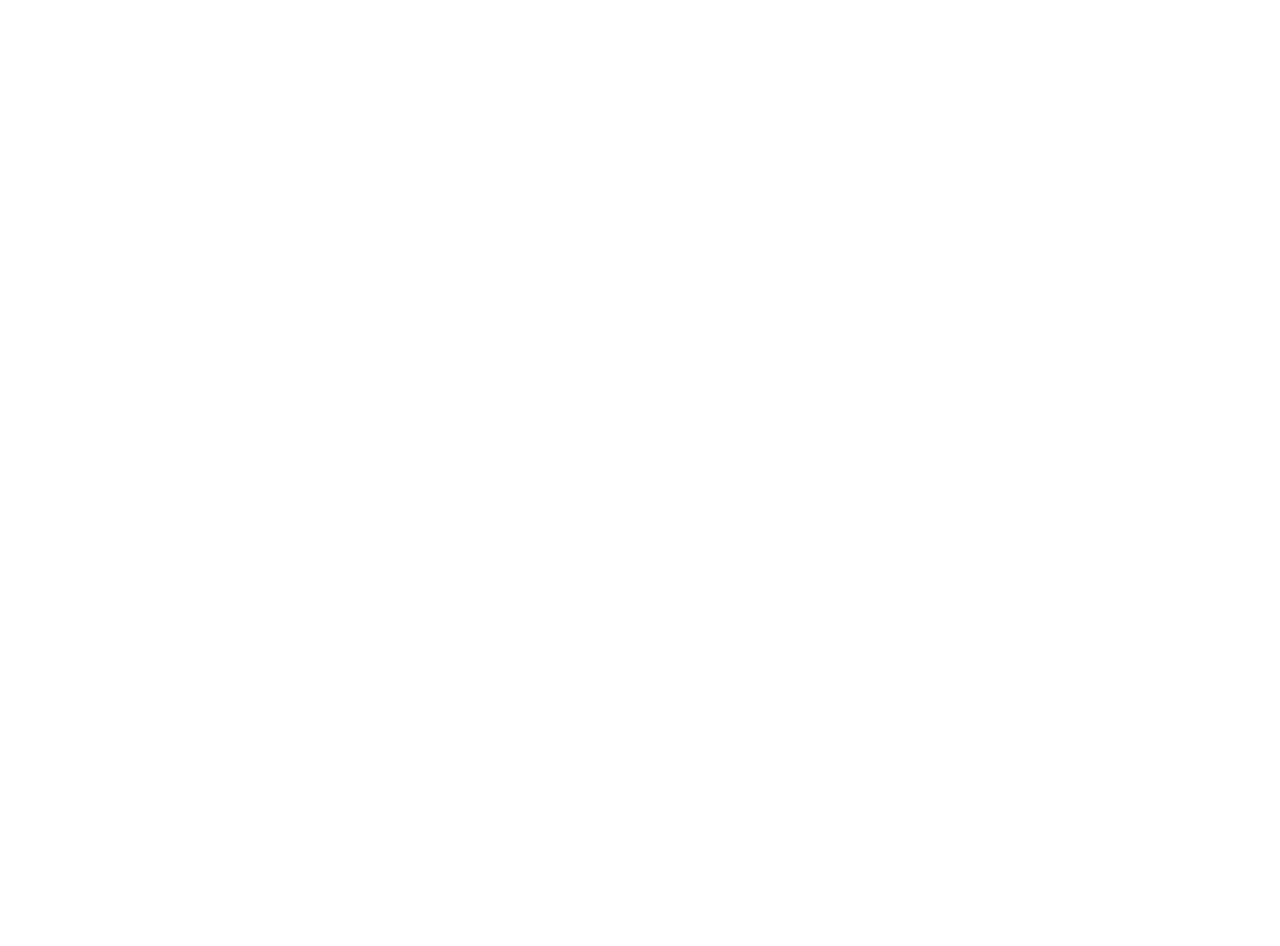
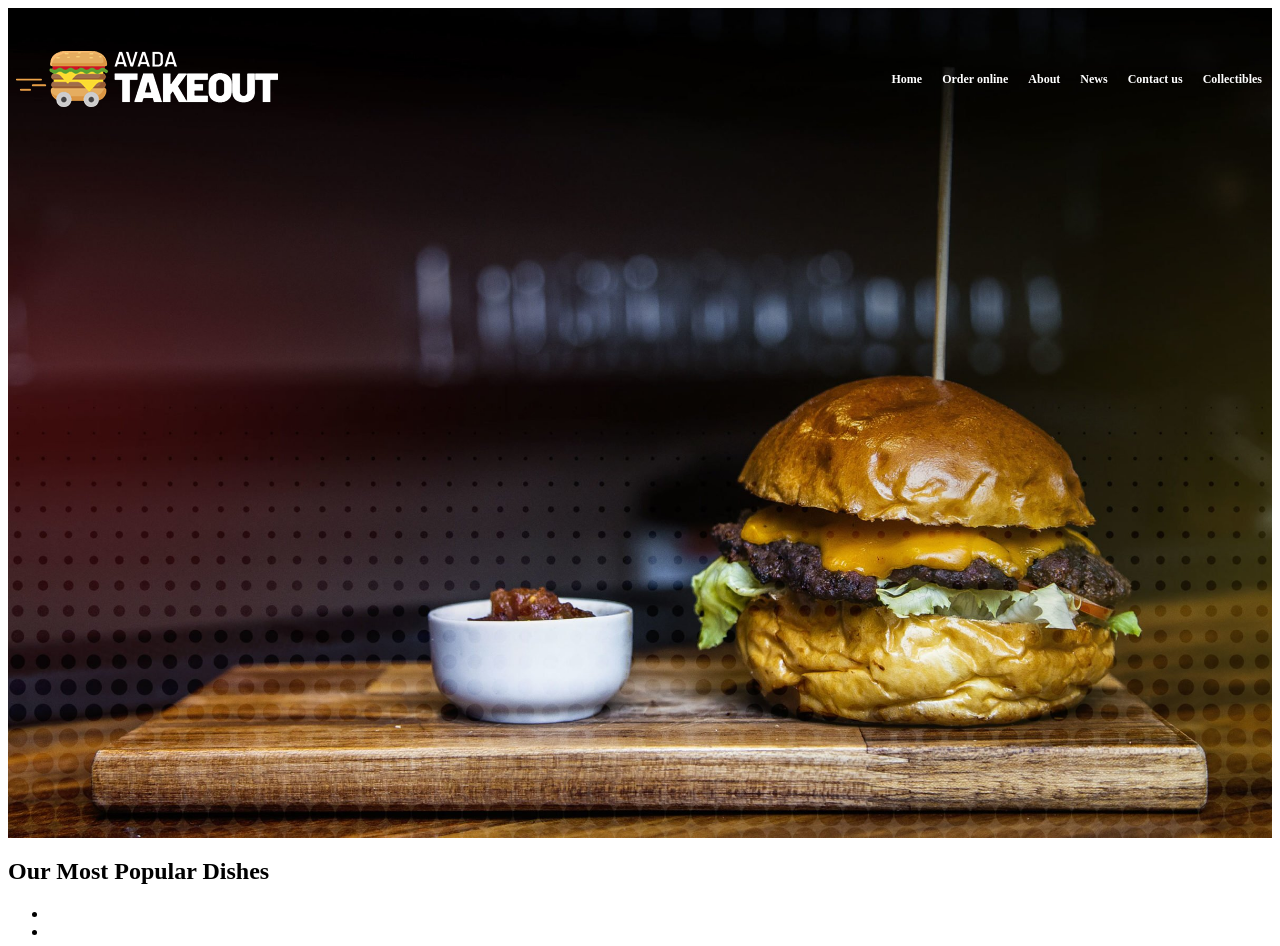
Before and after one commit to nadiaf85/proj-html-vuejs, a Vue app: page / in a window 1280 px wide. Shown: the top 946 px of the page. Before the commit the page ends 800 px from the top, so only its background shows below. Built offline with nearby package versions, Linux system fonts and the light colour scheme.

Commit message:
prime modifiche

```diff
--- a/package.json
+++ b/package.json
@@ -8,6 +8,7 @@
     "lint": "vue-cli-service lint"
   },
   "dependencies": {
+    "bootstrap": "^5.1.3",
     "core-js": "^3.6.5",
     "vue": "^2.6.11"
   },
--- a/src/App.vue
+++ b/src/App.vue
@@ -1,16 +1,19 @@
 <template>
   <div id="app">
     <Header/>
+    <Main/>
   </div>
 </template>
 
 <script>
 import Header from './components/macro/Header.vue'
+import Main from './components/macro/Main.vue'
 
 export default {
   name: 'App',
   components: {
     Header,
+    Main
   }
 }
 </script>
--- a/src/assets/images/style/globals.scss
+++ b/src/assets/images/style/globals.scss
@@ -1,2 +1,15 @@
 @import '~bootstrap/scss/bootstrap.scss';
 @import './vars.scss';
+
+*{
+    box-sizing: border-box;
+    margin: 0;
+    padding: 0;
+}
+
+.container{
+    width: 1100px;
+    margin: 0 auto;
+    display: flex;
+
+}
--- a/src/components/macro/Header.vue
+++ b/src/components/macro/Header.vue
@@ -1,15 +1,106 @@
 <template>
-  <div>
-
-  </div>
+  <header>
+      <div class="container">
+            <div class="logo">
+                <img src="../../assets/images/takeout-logo.png" alt="">
+            </div>
+            <nav>
+                <ul>
+                    <li v-for="(element, index) in info" :key="index">
+                    <a href="#" :class="{'active': element.current==true}">{{element.text}}</a>
+                    </li>
+                </ul>
+            </nav>
+        </div>
+    </header>
 </template>
 
 <script>
+
 export default {
-    name: 'Header'
+    name: 'Header',
+    data() {
+      return{
+        info: [
+            {
+                text: "Home",
+                url: "#",
+                current: false,
+            },
+            {
+                text: "Order online",
+                url: "#",
+                current: true,
+            },
+            {
+                text: "About",
+                url: "#",
+                current: false,
+            },
+            {
+                text: "News",
+                url: "#",
+                current: false,
+            },
+            {
+                text: "Contact us",
+                url: "#",
+                current: false,
+            },
+            {
+                text: "Collectibles",
+                url: "#",
+                current: false,
+            }
+        ]
+      }
+  }
 }
 </script>
 
-<style>
+<style lang="scss" scoped>
+
+header{
+    height: 830px;
+    background-image: url('../../assets/images/home-background-hero-scaled.jpg');
+    background-position: top;
+    background-repeat: no-repeat;
+    background-size: cover;
+}
+
+.container{
+  display: flex;
+  justify-content: space-between;
+  align-items: center;
+}
+  .logo{
+    display: flex;
+    width: 25%;
+    padding: 8px;
+  }
+
+nav{
+     line-height: 80px;
+
+    ul{
+    list-style-type: none;
+    display: flex;
+    justify-content: center;
+    }
+
+    li a{
+      display: inline-block;
+      color: white;
+      padding: 15px 10px;
+      text-decoration: none;
+      font-size: 12px;
+      font-weight: 600;
+    }
+  }
+//   .active{
+//         border-bottom:4px solid red;
+//         color: $first_color;
+//         padding-bottom: 20px;
+//   }
 
 </style>
--- a/src/components/macro/Main.vue
+++ b/src/components/macro/Main.vue
@@ -1,15 +1,46 @@
 <template>
-  <div>
 
-  </div>
+<section class="popular_dishes">
+    <h1>Our Most Popular Dishes</h1>
+    <div class="container">
+        <div class="row">
+            <div class="col-5">
+                <ul>
+                    <li v-for="(element, index) in dishes" :key="index"></li>
+                </ul>
+            </div>
+        </div>
+    </div>
+
+</section>
+
 </template>
 
 <script>
 export default {
-    name: 'Main'
+    name: 'Main',
+    data() {
+      return{
+        dishes: [
+            {
+                image: require ("../../assets/images/skin-on-fries-200x286.jpg"),
+                type: "Skin On Fries",
+                price: "$ 3.00-$ 6.00",
+            },
+            {
+                type: "Choco Cookie Frappe",
+                price: "$ 4.99",
+            },
+            {
+                type: "The Donut Burger",
+                price: "$ 6.99",
+            }
+        ]
+      }
+  }
 }
 </script>
 
-<style>
+<style lang="scss" scoped>
 
 </style>
```
Also changed, not shown: 1 other file (tests, documents, lock files or other folders).
